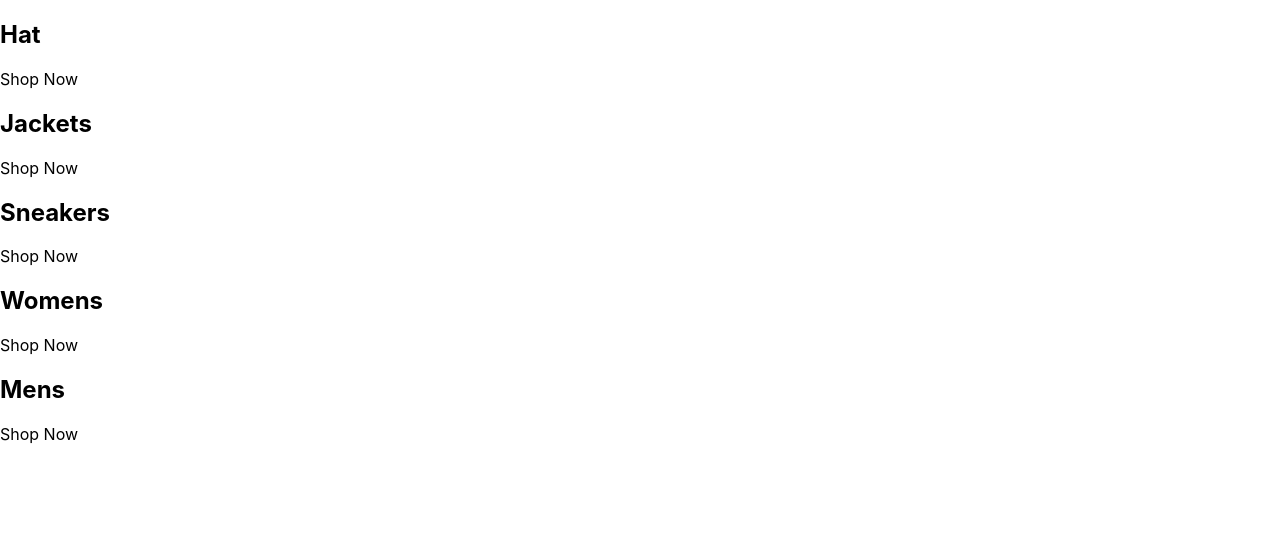
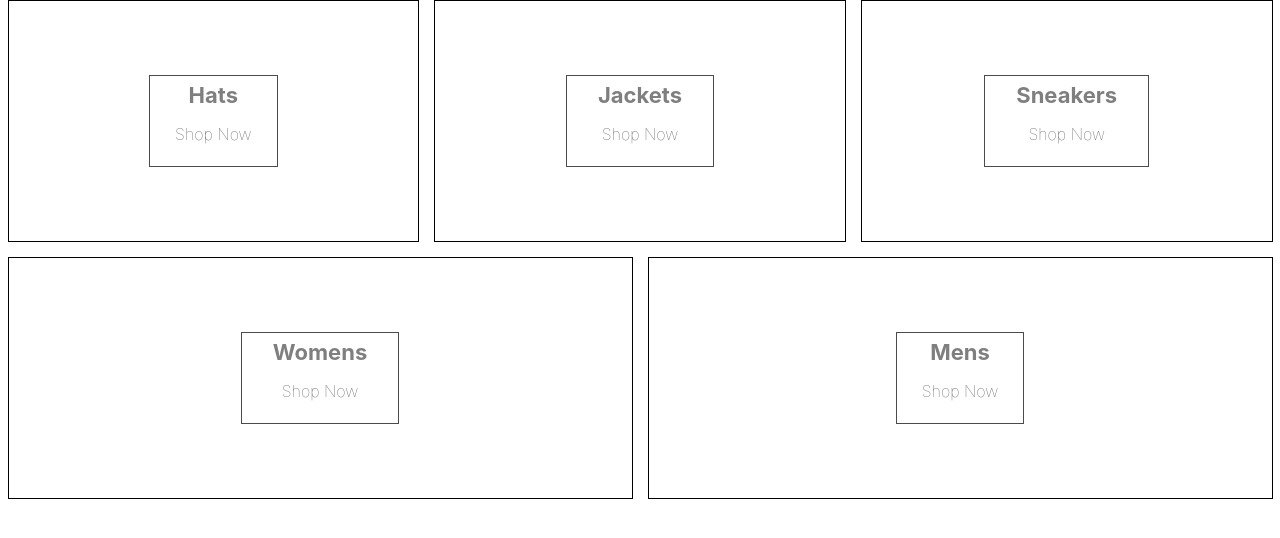
Before and after one commit to bky201/star-clothing, a React (Create React App) app: page / in a window 1280 px wide. Shown: the top 538 px of the page. Built offline with nearby package versions, Linux system fonts and the light colour scheme.

Commit message:
Add Sass styles

```diff
--- a/package.json
+++ b/package.json
@@ -9,6 +9,7 @@
     "react": "^18.2.0",
     "react-dom": "^18.2.0",
     "react-scripts": "5.0.1",
+    "sass": "^1.69.5",
     "web-vitals": "^2.1.4"
   },
   "scripts": {
--- a/src/App.js
+++ b/src/App.js
@@ -1,42 +1,43 @@
+import '../src/categories.styles.scss';
 
 const App = () => {
+
+  const categories = [
+    {
+      id: 1,
+      title: 'Hats',
+    },
+    {
+      id: 2,
+      title: 'Jackets',
+    },
+    {
+      id: 3,
+      title: 'Sneakers',
+    },
+    {
+      id: 4,
+      title: 'Womens',
+    },
+    {
+      id: 5,
+      title: 'Mens',
+    },
+  ];
+
+
   return (
   <div className="categories-container">
-    <div className="category-container">
+    {
+      categories.map(({title, id}) => (
+        <div key={id} className="category-container">
       {/* <img /> */}
       <div className="category-body-container">
-          <h2>Hat</h2>
+          <h2>{title}</h2>
           <p>Shop Now</p>
       </div>
     </div>
-    <div className="category-container">
-      {/* <img /> */}
-      <div className="category-body-container">
-          <h2>Jackets</h2>
-          <p>Shop Now</p>
-      </div>
-    </div>
-    <div className="category-container">
-      {/* <img /> */}
-      <div className="category-body-container">
-          <h2>Sneakers</h2>
-          <p>Shop Now</p>
-      </div>
-    </div>
-    <div className="category-container">
-      {/* <img /> */}
-      <div className="category-body-container">
-          <h2>Womens</h2>
-          <p>Shop Now</p>
-      </div>
-    </div>
-    <div className="category-container">
-      {/* <img /> */}
-      <div className="category-body-container">
-          <h2>Mens</h2>
-          <p>Shop Now</p>
-      </div>
-    </div>
+      ))}
   </div>
   );
 };
--- /dev/null
+++ b/src/categories.styles.scss
@@ -0,0 +1,75 @@
+.categories-container {
+    width: 100%;
+    display: flex;
+    flex-wrap: wrap;
+    justify-content: space-between;
+  }
+
+  .category-container {
+    min-width: 30%;
+    height: 240px;
+    flex: 1 1 auto;
+    display: flex;
+    align-items: center;
+    justify-content: center;
+    border: 1px solid black;
+    margin: 0 7.5px 15px;
+    overflow: hidden;
+
+    &:hover {
+      cursor: pointer;
+
+      & .background-image {
+        transform: scale(1.1);
+        transition: transform 6s cubic-bezier(0.25, 0.45, 0.45, 0.95);
+      }
+
+      & .category-body-container {
+        opacity: 0.9;
+      }
+    }
+
+    &.large {
+      height: 380px;
+    }
+
+    &:first-child {
+      margin-right: 7.5px;
+    }
+
+    &:last-child {
+      margin-left: 7.5px;
+    }
+
+    .background-image {
+      width: 100%;
+      height: 100%;
+      background-size: cover;
+      background-position: center;
+    }
+
+    .category-body-container {
+      height: 90px;
+      padding: 0 25px;
+      display: flex;
+      flex-direction: column;
+      align-items: center;
+      justify-content: center;
+      border: 1px solid black;
+      background-color: white;
+      opacity: 0.7;
+      position: absolute;
+
+      h2 {
+        font-weight: bold;
+        margin: 0 6px 0;
+        font-size: 22px;
+        color: #4a4a4a;
+      }
+
+      p {
+        font-weight: lighter;
+        font-size: 16px;
+      }
+    }
+  }
```
Also changed, not shown: 1 other file (tests, documents, lock files or other folders).
